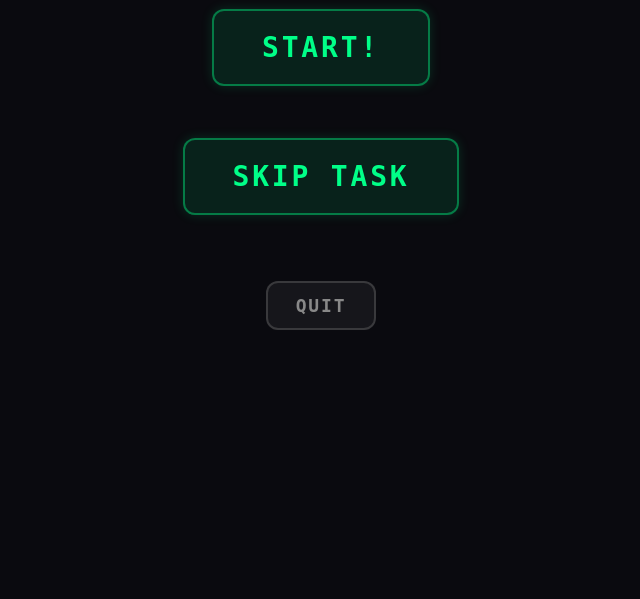
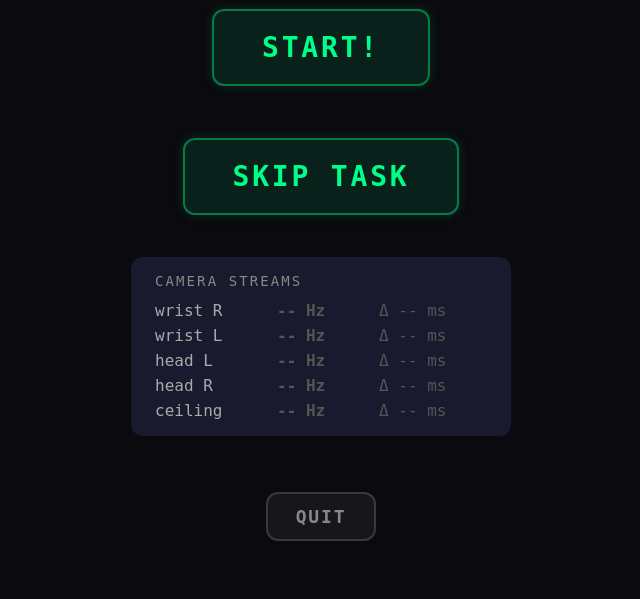
Before and after one commit to enactic/dora-openarm-data-collection-ui, a FastAPI app: page / in a window 1280 px wide. Shown: the part 289-888 px from the top of the page, without its empty margins (319-959 px from the left). Before the commit the page ends 619 px from the top, so only its background shows below. Run offline with FastAPI, Linux system fonts and the light colour scheme; parts of the project's set-up code (start-up, migrations or seed data) failed here and were passed over.

Commit message:
Show Image Stats for fps check (#6)
related :
https://github.com/enactic/dora-openarm-data-collection/issues/12

```diff
--- a/src/dora_openarm_data_collection_ui/main.py
+++ b/src/dora_openarm_data_collection_ui/main.py
@@ -16,8 +16,10 @@
 
 import argparse
 import asyncio
+import collections
 from contextlib import asynccontextmanager
 import dataclasses
+import datetime
 import dora
 from collections.abc import AsyncIterable
 from fastapi import FastAPI, Request
@@ -27,6 +29,7 @@ from fastapi.templating import Jinja2Templates
 import os
 import pathlib
 import pyarrow as pa
+import time
 import uvicorn
 import yaml
 
@@ -65,6 +68,61 @@ class State:
 state = State()
 
 _state_changed = asyncio.Condition()
+
+
+CAMERA_INPUTS = (
+    "camera_wrist_right",
+    "camera_wrist_left",
+    "camera_head_left",
+    "camera_head_right",
+    "camera_ceiling",
+)
+
+CAMERA_TIMESTAMP_WINDOW = 60
+CAMERA_STALE_AFTER_S = 1.0
+
+
+@dataclasses.dataclass
+class CameraStats:
+    """Rolling FPS / jitter stats for one camera stream."""
+
+    fps: float = 0.0
+    jitter_ms: float = 0.0
+
+
+camera_stats: dict[str, CameraStats] = {name: CameraStats() for name in CAMERA_INPUTS}
+camera_timestamps: dict[str, collections.deque] = {
+    name: collections.deque(maxlen=CAMERA_TIMESTAMP_WINDOW) for name in CAMERA_INPUTS
+}
+
+
+def _event_ts_to_seconds(ts) -> float:
+    """Normalize a dora event timestamp (datetime or ns int) to POSIX seconds."""
+    if isinstance(ts, datetime.datetime):
+        if ts.tzinfo is None:
+            ts = ts.replace(tzinfo=datetime.timezone.utc)
+        return ts.timestamp()
+    if isinstance(ts, (int, float)):
+        return float(ts) / 1e9
+    return time.time()
+
+
+def _update_camera_stats(event_id: str, ts_s: float) -> None:
+    series = camera_timestamps[event_id]
+    if series and ts_s - series[-1] > CAMERA_STALE_AFTER_S:
+        series.clear()
+    series.append(ts_s)
+    if len(series) < 2:
+        return
+    span = series[-1] - series[0]
+    if span <= 0:
+        return
+    fps = (len(series) - 1) / span
+    diffs = [series[i] - series[i - 1] for i in range(1, len(series))]
+    jitter_ms = (max(diffs) - min(diffs)) * 1e3
+    stats = camera_stats[event_id]
+    stats.fps = fps
+    stats.jitter_ms = jitter_ms
 
 
 async def _notify_state_changed() -> None:
@@ -171,6 +229,22 @@ async def _events() -> AsyncIterable[ServerSentEvent]:
         )
 
 
+@app.get("/stats", response_class=EventSourceResponse)
+async def _stats() -> AsyncIterable[ServerSentEvent]:
+    """Push camera FPS / jitter snapshots to the browser every 500 ms."""
+    while state.running:
+        now = time.time()
+        snapshot = {}
+        for name, s in camera_stats.items():
+            series = camera_timestamps[name]
+            if not series or now - series[-1] > CAMERA_STALE_AFTER_S:
+                snapshot[name] = {"fps": 0.0, "jitter_ms": 0.0}
+            else:
+                snapshot[name] = {"fps": s.fps, "jitter_ms": s.jitter_ms}
+        yield ServerSentEvent(data=snapshot)
+        await asyncio.sleep(0.5)
+
+
 @app.post("/quit")
 def _quit(request: Request):
     _command_quit()
@@ -192,13 +266,19 @@ async def _main_dora(server):
     last_values = {}
     while state.running:
         if node.is_empty():
-            await asyncio.sleep(0.1)
+            await asyncio.sleep(0.001)
             continue
         event = node.next()
         if event["type"] == "STOP":
             state.running = False
         elif event["type"] == "INPUT":
             event_id = event["id"]
+            if event_id in CAMERA_INPUTS:
+                _update_camera_stats(
+                    event_id,
+                    _event_ts_to_seconds(event["metadata"].get("timestamp")),
+                )
+                continue
             if event_id not in ("button_a", "button_b"):
                 continue
 
--- a/src/dora_openarm_data_collection_ui/templates/root.html
+++ b/src/dora_openarm_data_collection_ui/templates/root.html
@@ -40,7 +40,7 @@
         text-shadow: 0 0 10px #00e5ff, 0 0 30px #00e5ff;
       }
 
-      div:not(.top-row):not(.status) > div:last-child {
+      div:not(.top-row):not(.status):not(.camera-stats) > div:last-child {
         color: #888;
         font-size: 18px;
         margin-top: 4px;
@@ -122,6 +122,39 @@
       }
 
       form { display: inline; }
+
+      .camera-stats {
+        background: #1a1a2e;
+        padding: 16px 24px;
+        border-radius: 12px;
+        display: flex;
+        flex-direction: column;
+        gap: 6px;
+        min-width: 380px;
+      }
+      .camera-stats-title {
+        font-size: 14px;
+        text-transform: uppercase;
+        letter-spacing: 0.15em;
+        color: #888;
+        margin-bottom: 6px;
+      }
+      .stat-row {
+        display: grid;
+        grid-template-columns: 110px 90px 1fr;
+        gap: 12px;
+        align-items: baseline;
+        font-size: 16px;
+        color: #e0e0e0;
+      }
+      .stat-row .cam-name { color: #aaa; }
+      .stat-row .cam-fps { color: #00e5ff; font-weight: bold; }
+      .stat-row .cam-jitter { color: #888; }
+      .stat-row.warn .cam-jitter { color: #ffcc00; }
+      .stat-row.error .cam-fps,
+      .stat-row.error .cam-jitter { color: #ff3355; }
+      .stat-row.stale .cam-fps,
+      .stat-row.stale .cam-jitter { color: #555; }
     </style>
   </head>
   <body>
@@ -160,6 +193,35 @@
         <input class="big-button start" type="submit" value="Skip task">
       </form>
     {% endif -%}
+
+    <div class="camera-stats">
+      <div class="camera-stats-title">Camera streams</div>
+      <div class="stat-row stale" data-cam="camera_wrist_right">
+        <span class="cam-name">wrist R</span>
+        <span class="cam-fps">-- Hz</span>
+        <span class="cam-jitter">Δ -- ms</span>
+      </div>
+      <div class="stat-row stale" data-cam="camera_wrist_left">
+        <span class="cam-name">wrist L</span>
+        <span class="cam-fps">-- Hz</span>
+        <span class="cam-jitter">Δ -- ms</span>
+      </div>
+      <div class="stat-row stale" data-cam="camera_head_left">
+        <span class="cam-name">head L</span>
+        <span class="cam-fps">-- Hz</span>
+        <span class="cam-jitter">Δ -- ms</span>
+      </div>
+      <div class="stat-row stale" data-cam="camera_head_right">
+        <span class="cam-name">head R</span>
+        <span class="cam-fps">-- Hz</span>
+        <span class="cam-jitter">Δ -- ms</span>
+      </div>
+      <div class="stat-row stale" data-cam="camera_ceiling">
+        <span class="cam-name">ceiling</span>
+        <span class="cam-fps">-- Hz</span>
+        <span class="cam-jitter">Δ -- ms</span>
+      </div>
+    </div>
 
     {% if state.running -%}
       <form id="quit-form" action="{{ url_for("_quit") }}" method="post">
@@ -245,6 +307,35 @@
       eventSource.onmessage = () => {
         location.reload();
       };
+
+      const FPS_ERROR = 20;
+      const JITTER_WARN_MS = 10;
+      const JITTER_ERROR_MS = 30;
+
+      const statsSource = new EventSource("/stats");
+      statsSource.onmessage = (e) => {
+        const stats = JSON.parse(e.data);
+        for (const [cam, s] of Object.entries(stats)) {
+          const row = document.querySelector(`[data-cam="${cam}"]`);
+          if (!row) continue;
+          const fpsEl = row.querySelector(".cam-fps");
+          const jitterEl = row.querySelector(".cam-jitter");
+          if (!s || s.fps <= 0) {
+            fpsEl.textContent = "-- Hz";
+            jitterEl.textContent = "Δ -- ms";
+            row.classList.add("stale");
+            row.classList.remove("warn", "error");
+            continue;
+          }
+          row.classList.remove("stale");
+          fpsEl.textContent = s.fps.toFixed(1) + " Hz";
+          jitterEl.textContent = "Δ " + s.jitter_ms.toFixed(1) + " ms";
+          const isError = s.fps < FPS_ERROR || s.jitter_ms > JITTER_ERROR_MS;
+          const isWarn = !isError && s.jitter_ms > JITTER_WARN_MS;
+          row.classList.toggle("error", isError);
+          row.classList.toggle("warn", isWarn);
+        }
+      };
     </script>
   </body>
 </html>
```
